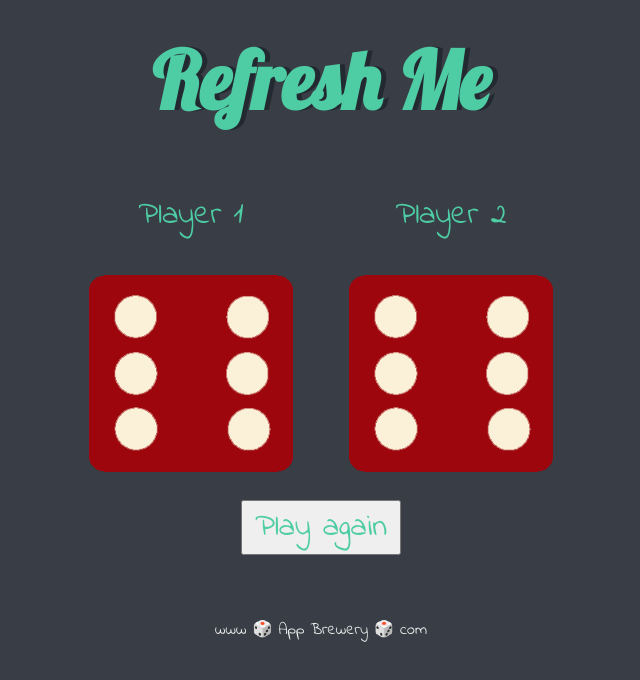
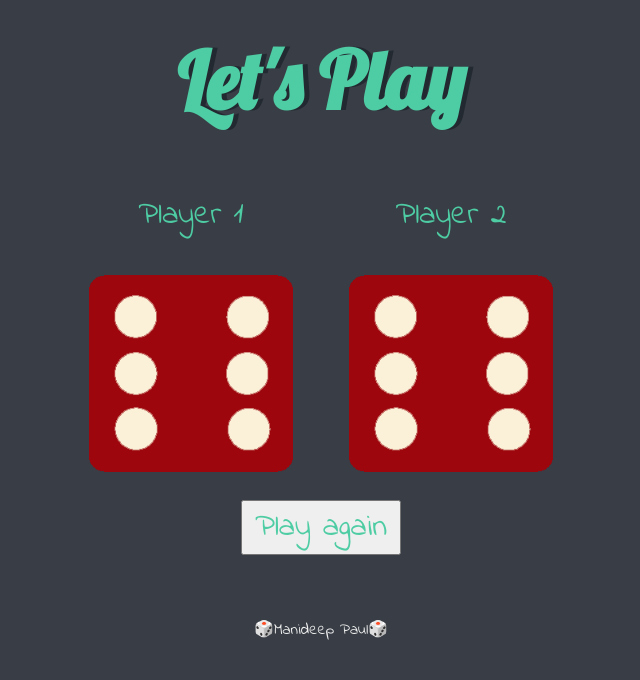
Before and after one commit to ManideepPaul/dice, a plain HTML site: page index.html in a window 1280 px wide. Shown: the whole page, without its empty margins (319-959 px from the left). Drawn offline with Linux system fonts and the light colour scheme.

Commit message:
Update index.html

```diff
--- a/index.html
+++ b/index.html
@@ -10,7 +10,7 @@
   <body>
 
     <div class="container">
-      <h1>Refresh Me</h1>
+      <h1>Let's Play</h1>
 
       <div class="dice">
         <p>Player 1</p>
@@ -29,7 +29,7 @@
   </body>
 
   <footer>
-    www 🎲 App Brewery 🎲 com
+    🎲Manideep Paul🎲
     <script type="text/javascript" src="script.js"></script>
   </footer>
 </html>
```
